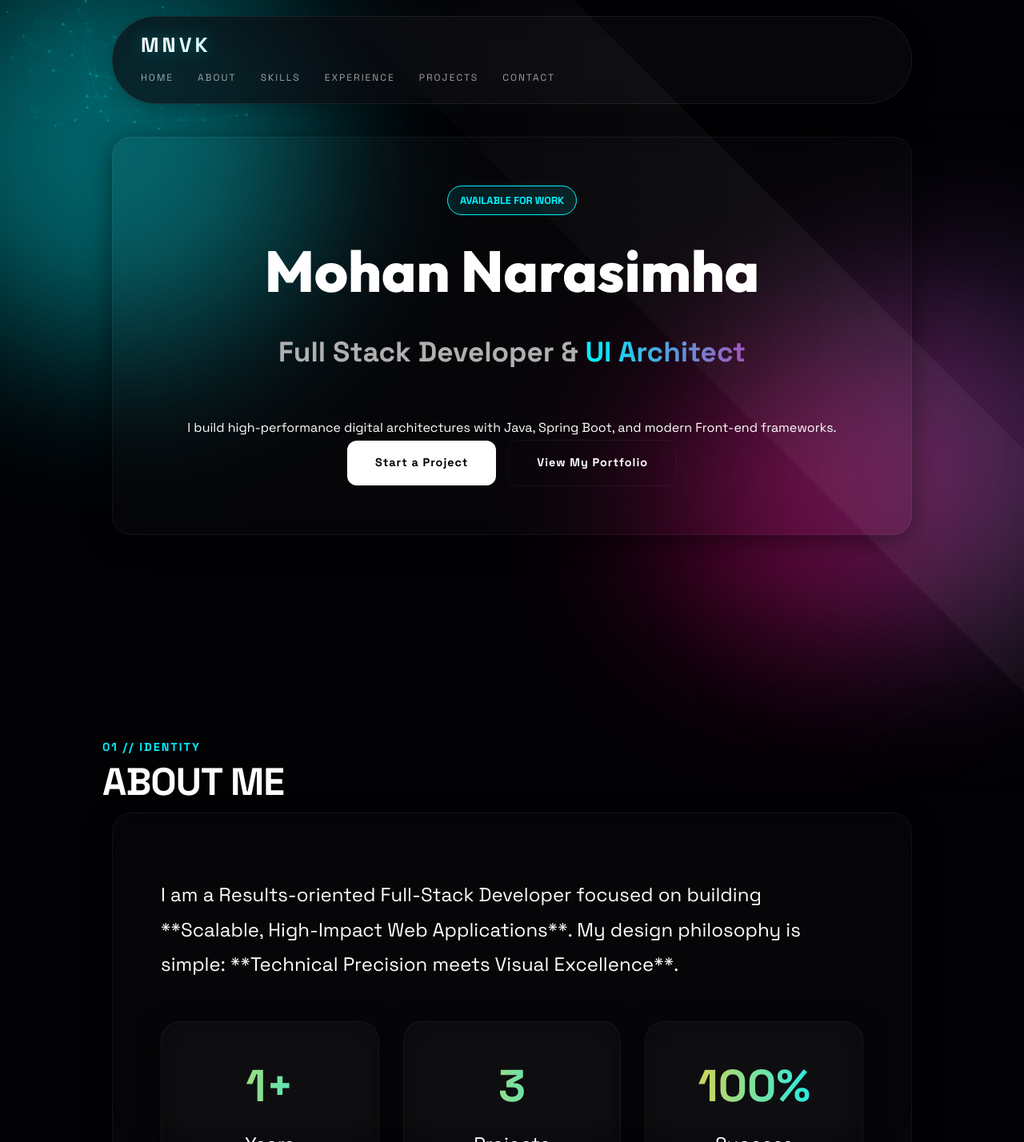
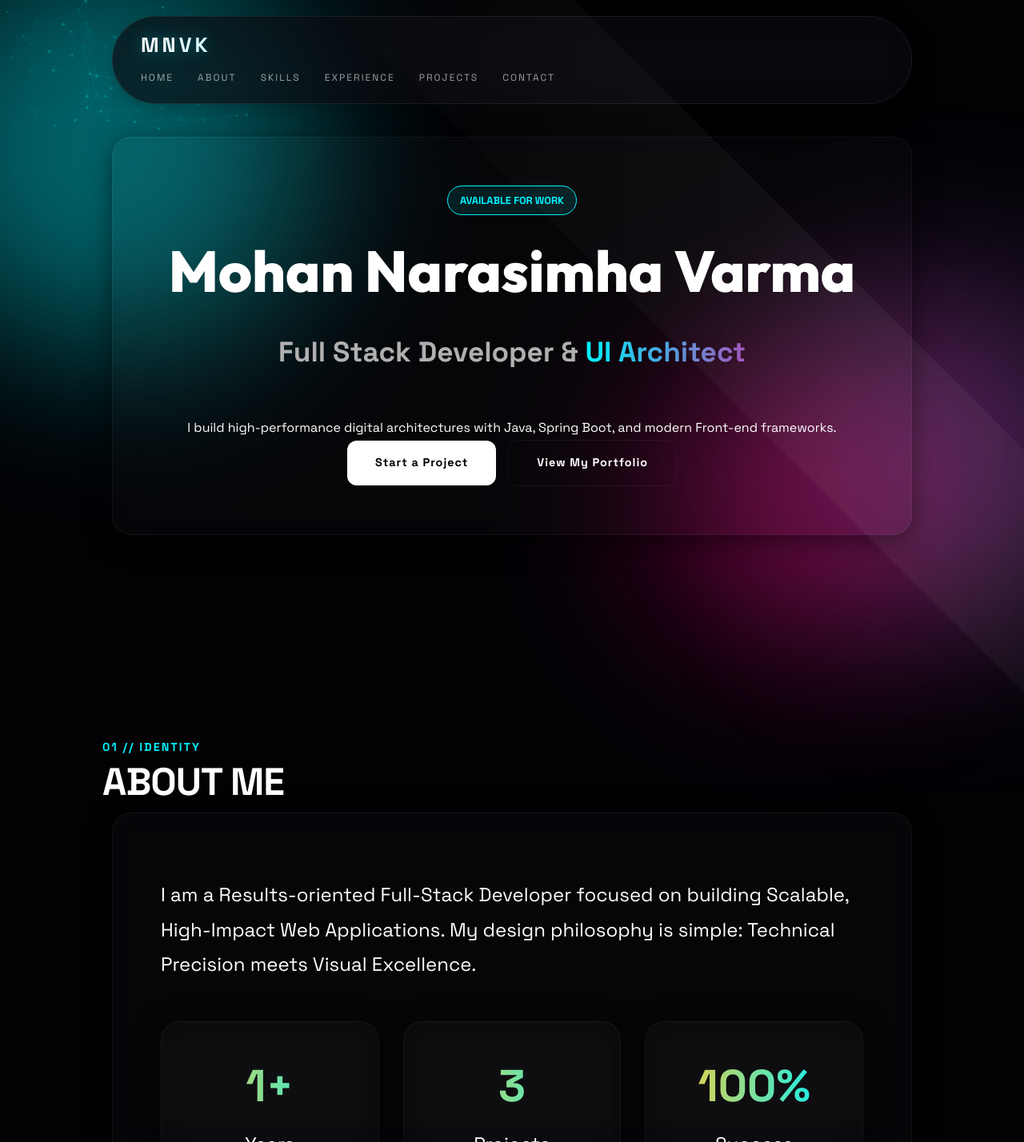
Before and after one commit to mohanvarma789/porfolio, an Angular app: page / in a window 1280 px wide. Shown: the top 1428 px of the page at 80% size. Built offline with nearby package versions, Linux system fonts and the light colour scheme.

Commit message:
uiupdate

```diff
--- a/src/app/app.css
+++ b/src/app/app.css
@@ -367,6 +367,7 @@
 .tilt-card {
   transform-style: preserve-3d;
   perspective: 1000px;
+  transition: transform 0.2s ease-out, box-shadow 0.3s ease;
 }
 
 /* Work History / Timeline */
--- a/src/app/app.html
+++ b/src/app/app.html
@@ -26,7 +26,7 @@
   <div class="hero-content-wrapper">
     <div class="hero-card glass fade-in">
       <div class="badge neon-text">Available for Work</div>
-      <h1 class="glitch-text" data-text="Mohan Narasimha">Mohan Narasimha</h1>
+      <h1 class="glitch-text" data-text="Mohan Narasimha">Mohan Narasimha Varma</h1>
       <h2 class="sub-text">Full Stack Developer & <span class="gradient-text">UI Architect</span></h2>
       <p>I build high-performance digital architectures with Java, Spring Boot, and modern Front-end frameworks.</p>
       <div class="hero-btns">
@@ -46,8 +46,8 @@
   <div class="glass about-card fade-in tilt-card">
     <div class="about-content">
       <p>
-        I am a Results-oriented Full-Stack Developer focused on building **Scalable, High-Impact Web Applications**.
-        My design philosophy is simple: **Technical Precision meets Visual Excellence**.
+        I am a Results-oriented Full-Stack Developer focused on building Scalable, High-Impact Web Applications.
+        My design philosophy is simple: Technical Precision meets Visual Excellence.
       </p>
       <div class="about-grid">
         <div class="stat-box glass">
--- a/src/app/app.ts
+++ b/src/app/app.ts
@@ -139,9 +139,9 @@ export class App implements OnInit, AfterViewInit {
         const y = e.clientY - rect.top;
         const centerX = rect.width / 2;
         const centerY = rect.height / 2;
-        const rotateX = (y - centerY) / 10;
-        const rotateY = (centerX - x) / 10;
-        card.style.transform = `perspective(1000px) rotateX(${rotateX}deg) rotateY(${rotateY}deg) scale(1.02)`;
+        const rotateX = (y - centerY) / 30; // Subtler tilt
+        const rotateY = (centerX - x) / 30; // Subtler tilt
+        card.style.transform = `perspective(1000px) rotateX(${rotateX}deg) rotateY(${rotateY}deg) scale(1.01)`;
       });
       card.addEventListener('mouseleave', () => {
         card.style.transform = `perspective(1000px) rotateX(0deg) rotateY(0deg) scale(1)`;
```
